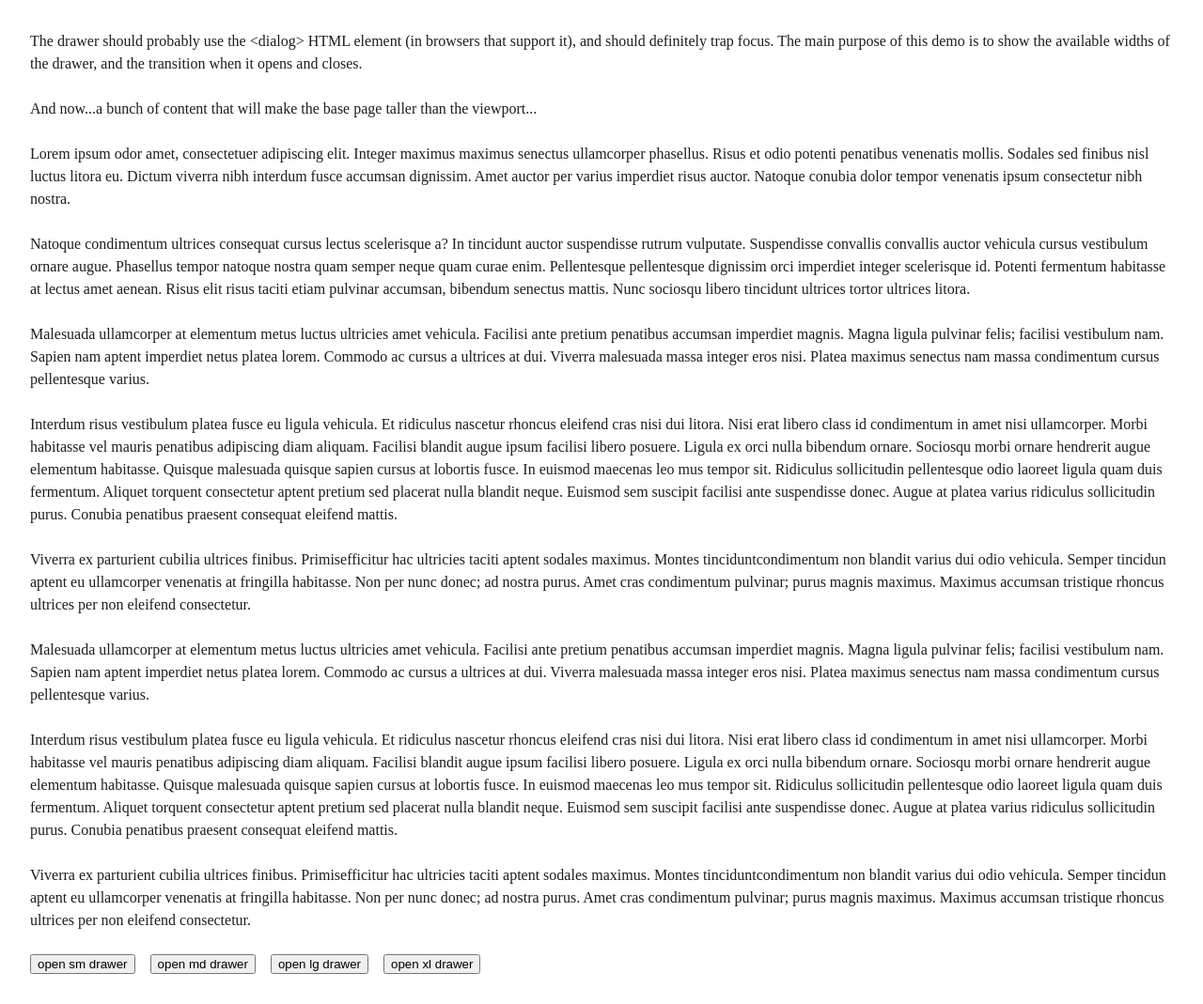
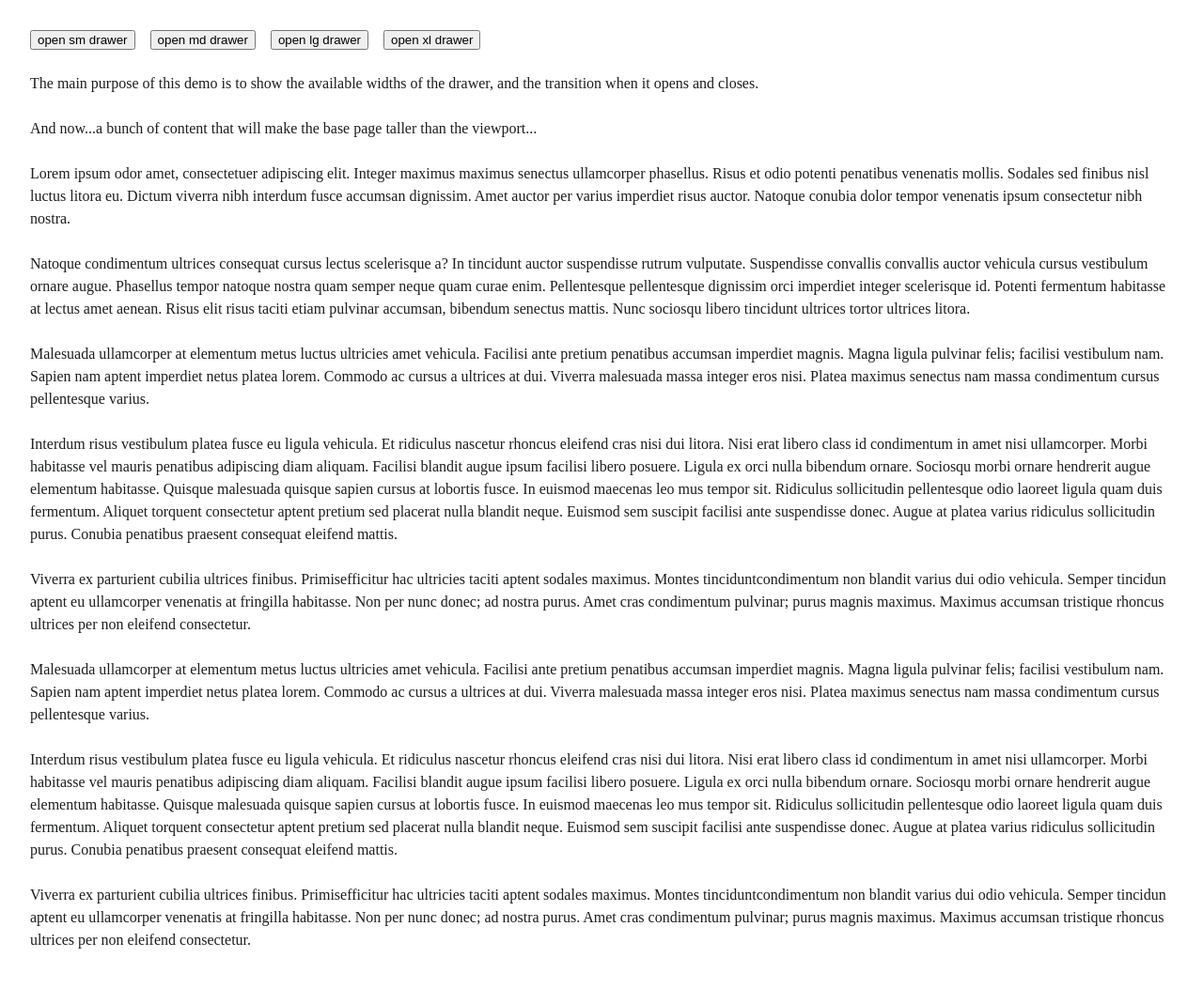
Before and after one commit to robkovacs/drawer-demo, a plain HTML site: page index.html in a window 1280 px wide. Shown: the whole page at 94% size. After the commit the page ends 1045 px from the top, so only its background shows below. Drawn offline with Linux system fonts and the light colour scheme; a web font is replaced by a local one.

Commit message:
Move opener buttons back to top

```diff
--- a/index.html
+++ b/index.html
@@ -12,10 +12,15 @@
     </head>
 
     <body>
+        <div class="button-list">
+            <button class="button button--open-sm">open sm drawer</button>
+            <button class="button button--open-md">open md drawer</button>
+            <button class="button button--open-lg">open lg drawer</button>
+            <button class="button button--open-xl">open xl drawer</button>
+        </div>
+
         <p>
-            The drawer should probably use the &lt;dialog&gt; HTML element (in
-            browsers that support it), and should definitely trap focus. The
-            main purpose of this demo is to show the available widths of the
+            The main purpose of this demo is to show the available widths of the
             drawer, and the transition when it opens and closes.
         </p>
         <p>
@@ -105,13 +110,6 @@
             Maximus accumsan tristique rhoncus ultrices per non eleifend
             consectetur.
         </p>
-
-        <div class="button-list">
-            <button class="button button--open-sm">open sm drawer</button>
-            <button class="button button--open-md">open md drawer</button>
-            <button class="button button--open-lg">open lg drawer</button>
-            <button class="button button--open-xl">open xl drawer</button>
-        </div>
 
         <dialog class="drawer" autofocus>
             <div class="drawer__contents">
```
